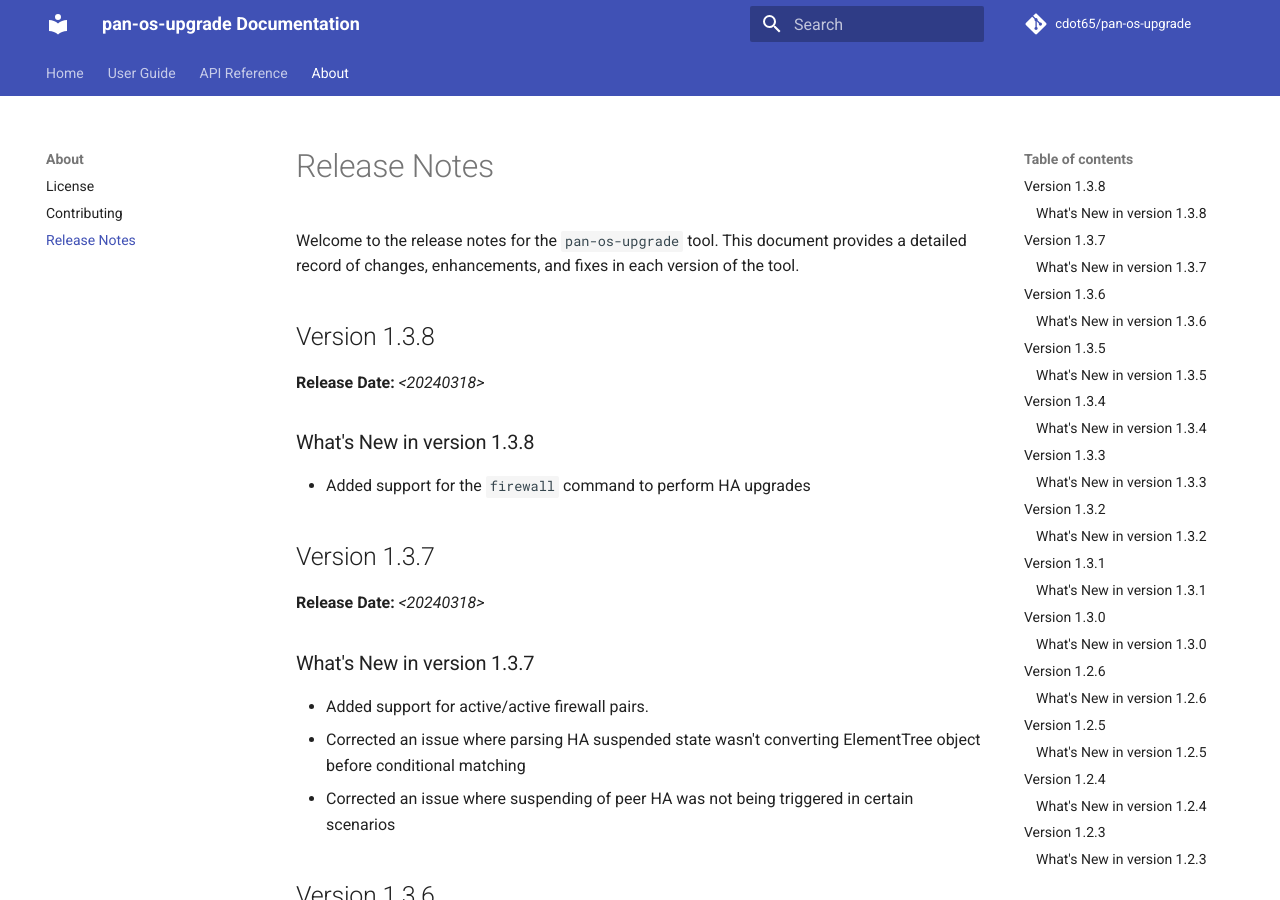
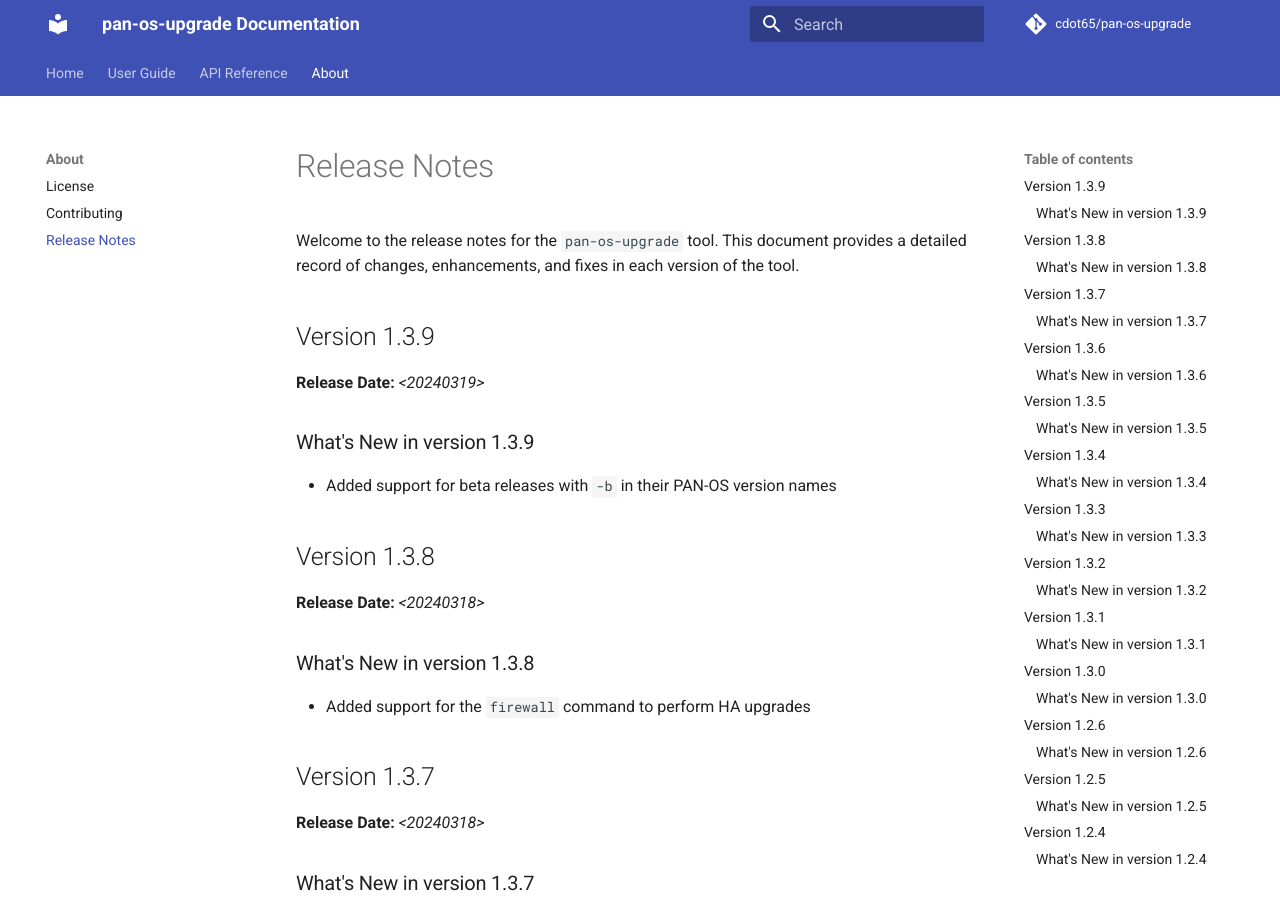
Before and after one commit to cdot65/pan-os-upgrade, an MkDocs documentation site: the page built from docs/about/release-notes.md, in a window 1280 px wide and 900 px high. Built offline with MkDocs 1.6.1 and Material for MkDocs 9.7.7, drawn with Linux system fonts in a browser that asks for light colours; comment, search, counter and statistics services are not loaded.

Commit message:
Update pan-os-upgrade to version 1.3.9

```diff
--- a/docs/about/release-notes.md
+++ b/docs/about/release-notes.md
@@ -1,6 +1,14 @@
 # Release Notes
 
 Welcome to the release notes for the `pan-os-upgrade` tool. This document provides a detailed record of changes, enhancements, and fixes in each version of the tool.
+
+## Version 1.3.9
+
+**Release Date:** *<20240319>*
+
+### What's New in version 1.3.9
+
+- Added support for beta releases with `-b` in their PAN-OS version names
 
 ## Version 1.3.8
 
--- a/pyproject.toml
+++ b/pyproject.toml
@@ -1,6 +1,6 @@
 [tool.poetry]
 name = "pan-os-upgrade"
-version = "1.3.8"
+version = "1.3.9"
 description = "Python script to automate the upgrade process of PAN-OS firewalls."
 authors = ["Calvin Remsburg <cremsburg.dev@gmail.com>"]
 documentation = "https://cdot65.github.io/pan-os-upgrade/"
```
Also changed, not shown: 1 other file.
